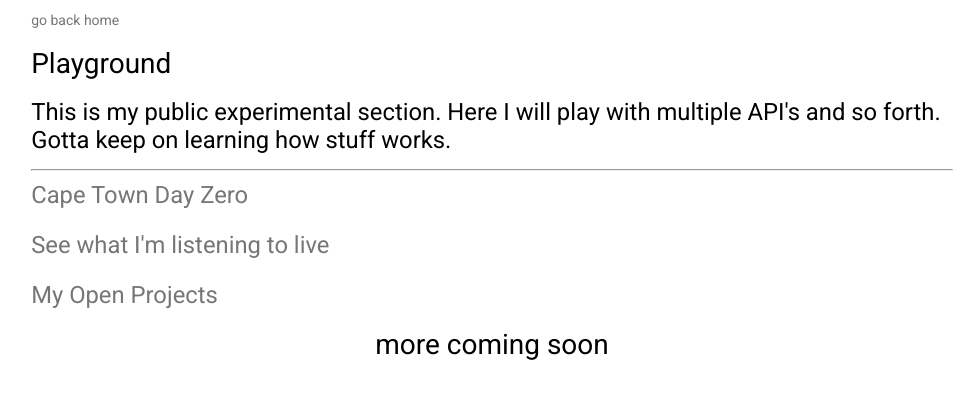
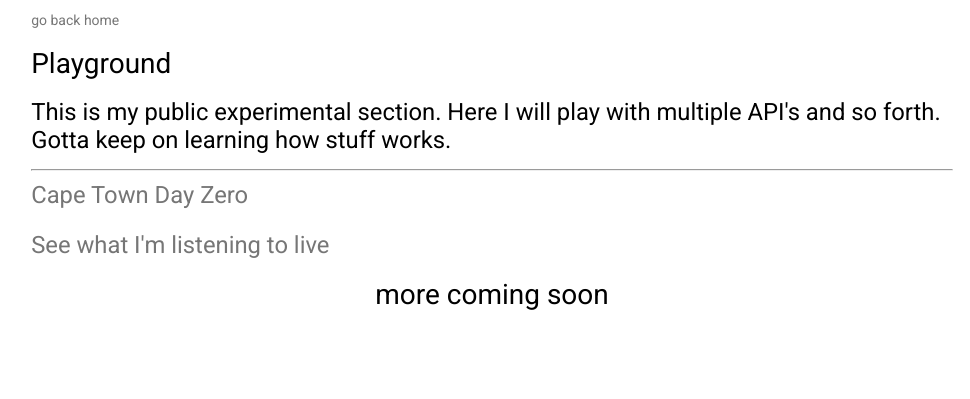
Before and after one commit to burgundy93/flaskblog, a Flask app: page /play in a window 1280 px wide. Shown: the top 399 px of the page, without its empty margins (148-1118 px from the left). Run offline with Flask 2, Linux system fonts and the light colour scheme; some libraries are stand-ins or nearby versions.

Commit message:
remove wip from play

```diff
--- a/templates/play.html
+++ b/templates/play.html
@@ -35,7 +35,6 @@ Peace!
                     <hr>
                     <h2><a href="https://dayzero.ronaldlangeveld.com" target="_blank">Cape Town Day Zero</a></h2>
                     <h2><a href="play/music">See what I'm listening to live</a></h2>
-                    <h2><a href="/open">My Open Projects</a></h2>
                     <h1 style="text-align: center;">more coming soon</h1>
                 </div>
             </div>
```
